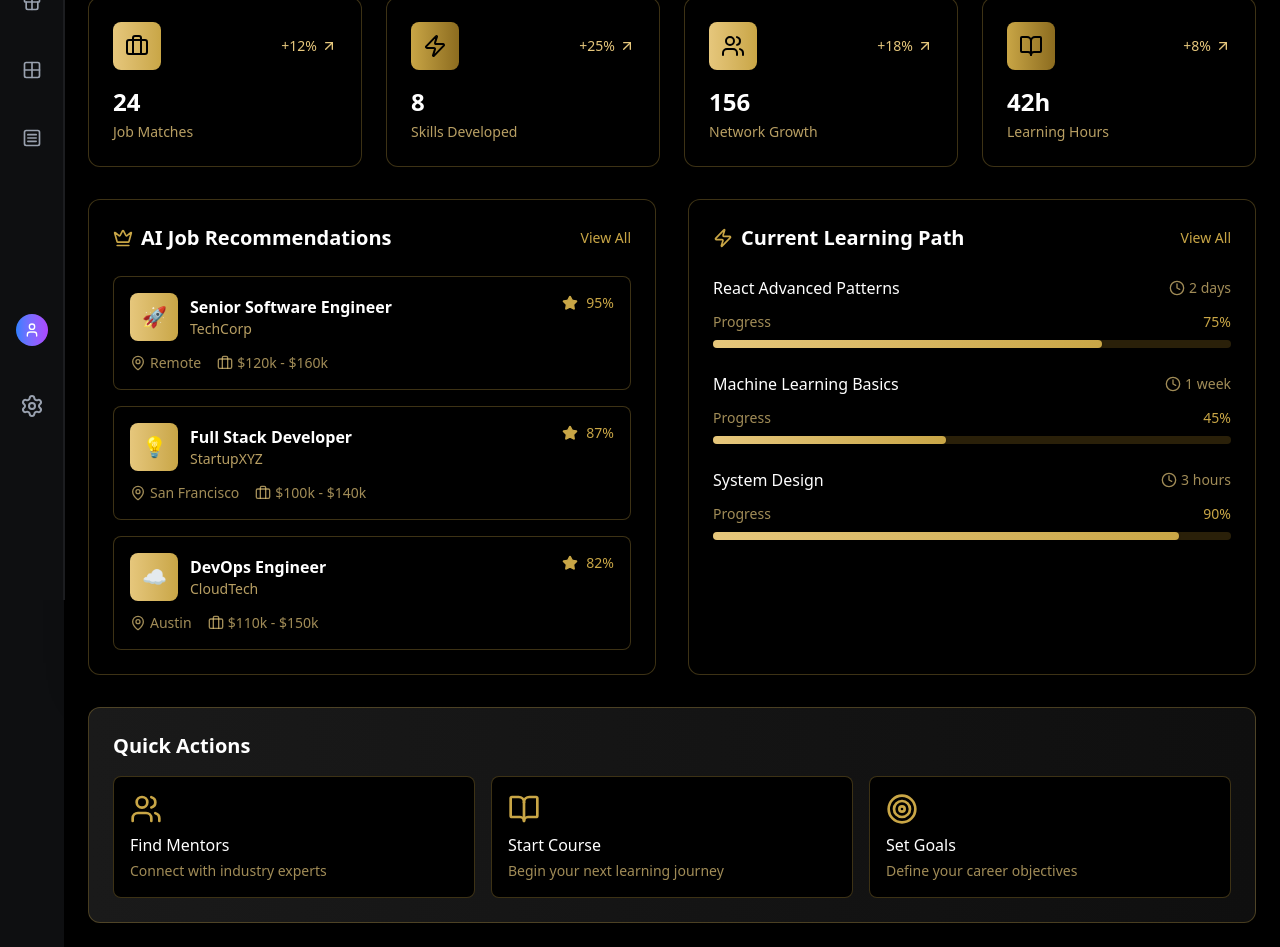
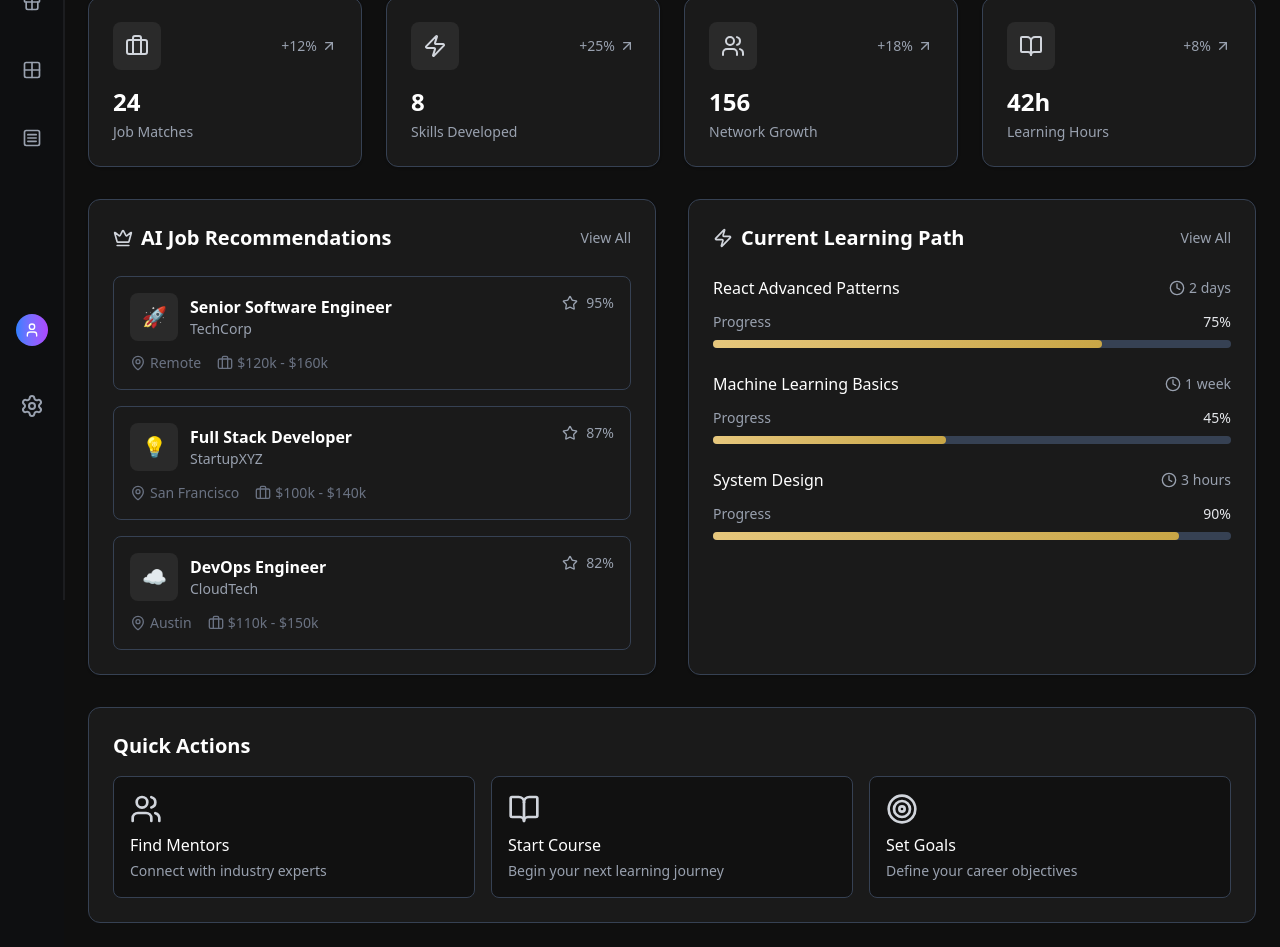
Before and after one commit to princeowire/smartgateai, a React (Vite) app: page /dashboard in a window 1280 px wide. Shown: the part 200-1147 px from the top of the page. Built offline with nearby package versions, Linux system fonts and the light colour scheme.

Commit message:
fixed dash

```diff
--- a/src/pages/Dashboard/dashboard.jsx
+++ b/src/pages/Dashboard/dashboard.jsx
@@ -2,15 +2,11 @@ import React from 'react';
 import { TrendingUp, Users, BookOpen, Target, ArrowUpRight, Star, Clock, MapPin, Briefcase, Crown, Zap } from 'lucide-react';
 
 export default function Dashboard() {
-  // Antique gold palette (no config needed)
-  // main:   #C9A646
-  // light:  #E6C77C
-  // dark:   #8C6C1F
   const stats = [
-    { label: 'Job Matches', value: '24', change: '+12%', color: 'bg-gradient-to-r from-[#E6C77C] to-[#C9A646]', icon: Briefcase },
-    { label: 'Skills Developed', value: '8', change: '+25%', color: 'bg-gradient-to-r from-[#C9A646] to-[#8C6C1F]', icon: Zap },
-    { label: 'Network Growth', value: '156', change: '+18%', color: 'bg-gradient-to-r from-[#E6C77C] to-[#C9A646]', icon: Users },
-    { label: 'Learning Hours', value: '42h', change: '+8%', color: 'bg-gradient-to-r from-[#C9A646] to-[#8C6C1F]', icon: BookOpen }
+    { label: 'Job Matches', value: '24', change: '+12%', icon: Briefcase },
+    { label: 'Skills Developed', value: '8', change: '+25%', icon: Zap },
+    { label: 'Network Growth', value: '156', change: '+18%', icon: Users },
+    { label: 'Learning Hours', value: '42h', change: '+8%', icon: BookOpen }
   ];
 
   const jobRecommendations = [
@@ -26,12 +22,12 @@ export default function Dashboard() {
   ];
 
   return (
-    <div className="p-6 space-y-8 bg-black min-h-screen">
+    <div className="p-6 space-y-8 bg-[#0f0f0f] min-h-screen text-gray-100">
       <div>
-        <h1 className="text-3xl font-bold text-[#C9A646] mb-2">
-          Welcome back, <span className="text-[#E6C77C]">John!</span>
+        <h1 className="text-3xl font-bold text-white mb-2">
+          Welcome back, <span className="text-gray-300">John!</span>
         </h1>
-        <p className="text-[#E6C77C]/70">Here's your personalized workforce development overview</p>
+        <p className="text-gray-400">Here's your personalized workforce development overview</p>
       </div>
 
       {/* Stats Grid */}
@@ -39,19 +35,19 @@ export default function Dashboard() {
         {stats.map((stat, index) => (
           <div
             key={index}
-            className="bg-black rounded-xl p-6 shadow-2xl border border-[#C9A646]/30 hover:border-[#E6C77C]/60 hover:shadow-[0_0_24px_0_#C9A64633] transition-all duration-300"
+            className="bg-[#1a1a1a] rounded-xl p-6 shadow border border-gray-700 hover:bg-[#222] transition-all duration-300"
           >
             <div className="flex items-center justify-between mb-4">
-              <div className={`w-12 h-12 ${stat.color} rounded-lg flex items-center justify-center shadow-lg`}>
-                <stat.icon className="w-6 h-6 text-black" />
+              <div className="w-12 h-12 bg-[#2a2a2a] rounded-lg flex items-center justify-center">
+                <stat.icon className="w-6 h-6 text-gray-300" />
               </div>
-              <span className="text-[#E6C77C] text-sm font-medium flex items-center">
+              <span className="text-sm font-medium text-gray-400 flex items-center">
                 {stat.change}
                 <ArrowUpRight className="w-4 h-4 ml-1" />
               </span>
             </div>
             <p className="text-2xl font-bold text-white mb-1">{stat.value}</p>
-            <p className="text-[#E6C77C]/80 text-sm">{stat.label}</p>
+            <p className="text-gray-400 text-sm">{stat.label}</p>
           </div>
         ))}
       </div>
@@ -59,36 +55,36 @@ export default function Dashboard() {
       {/* AI Recommendations */}
       <div className="grid grid-cols-1 lg:grid-cols-2 gap-8">
         {/* Job Matches */}
-        <div className="bg-black rounded-xl p-6 shadow-2xl border border-[#C9A646]/30">
+        <div className="bg-[#1a1a1a] rounded-xl p-6 shadow border border-gray-700">
           <div className="flex items-center justify-between mb-6">
             <div className="flex items-center space-x-2">
-              <Crown className="w-5 h-5 text-[#C9A646]" />
+              <Crown className="w-5 h-5 text-gray-300" />
               <h2 className="text-xl font-semibold text-white">AI Job Recommendations</h2>
             </div>
-            <button className="text-[#C9A646] hover:text-[#E6C77C] text-sm font-medium transition-colors duration-300">View All</button>
+            <button className="text-sm text-gray-400 hover:text-white transition-colors duration-300">View All</button>
           </div>
           <div className="space-y-4">
             {jobRecommendations.map((job, index) => (
               <div
                 key={index}
-                className="p-4 border border-[#C9A646]/30 rounded-lg hover:border-[#E6C77C]/60 hover:shadow-[0_0_16px_0_#C9A64626] transition-all duration-300 cursor-pointer bg-black/40 backdrop-blur-sm"
+                className="p-4 border border-gray-700 rounded-lg hover:bg-[#222] transition-all duration-300 cursor-pointer bg-[#1a1a1a]/50"
               >
                 <div className="flex items-start justify-between mb-3">
                   <div className="flex items-center space-x-3">
-                    <div className="w-12 h-12 bg-gradient-to-r from-[#E6C77C] to-[#C9A646] rounded-lg flex items-center justify-center text-xl shadow-lg">
+                    <div className="w-12 h-12 bg-[#2a2a2a] rounded-lg flex items-center justify-center text-xl">
                       {job.logo}
                     </div>
                     <div>
                       <h3 className="font-semibold text-white">{job.title}</h3>
-                      <p className="text-[#E6C77C]/80 text-sm">{job.company}</p>
+                      <p className="text-gray-400 text-sm">{job.company}</p>
                     </div>
                   </div>
                   <div className="flex items-center space-x-2">
-                    <Star className="w-4 h-4 text-[#C9A646] fill-current" />
-                    <span className="text-sm font-medium text-[#C9A646]">{job.match}%</span>
+                    <Star className="w-4 h-4 text-gray-400" />
+                    <span className="text-sm font-medium text-gray-400">{job.match}%</span>
                   </div>
                 </div>
-                <div className="flex items-center justify-between text-sm text-[#E6C77C]/70">
+                <div className="flex items-center justify-between text-sm text-gray-500">
                   <div className="flex items-center space-x-4">
                     <div className="flex items-center">
                       <MapPin className="w-4 h-4 mr-1" />
@@ -106,32 +102,32 @@ export default function Dashboard() {
         </div>
 
         {/* Skill Development */}
-        <div className="bg-black rounded-xl p-6 shadow-2xl border border-[#C9A646]/30">
+        <div className="bg-[#1a1a1a] rounded-xl p-6 shadow border border-gray-700">
           <div className="flex items-center justify-between mb-6">
             <div className="flex items-center space-x-2">
-              <Zap className="w-5 h-5 text-[#C9A646]" />
+              <Zap className="w-5 h-5 text-gray-300" />
               <h2 className="text-xl font-semibold text-white">Current Learning Path</h2>
             </div>
-            <button className="text-[#C9A646] hover:text-[#E6C77C] text-sm font-medium transition-colors duration-300">View All</button>
+            <button className="text-sm text-gray-400 hover:text-white transition-colors duration-300">View All</button>
           </div>
           <div className="space-y-6">
             {skillDevelopment.map((skill, index) => (
               <div key={index} className="space-y-3">
                 <div className="flex items-center justify-between">
                   <h3 className="font-medium text-white">{skill.skill}</h3>
-                  <div className="flex items-center text-sm text-[#E6C77C]/70">
+                  <div className="flex items-center text-sm text-gray-400">
                     <Clock className="w-4 h-4 mr-1" />
                     {skill.timeLeft}
                   </div>
                 </div>
                 <div className="space-y-2">
                   <div className="flex justify-between text-sm">
-                    <span className="text-[#E6C77C]/70">Progress</span>
-                    <span className="font-medium text-[#C9A646]">{skill.progress}%</span>
+                    <span className="text-gray-400">Progress</span>
+                    <span className="font-medium text-gray-200">{skill.progress}%</span>
                   </div>
-                  <div className="w-full bg-[#8C6C1F]/30 rounded-full h-2">
+                  <div className="w-full bg-gray-700 rounded-full h-2">
                     <div
-                      className="bg-gradient-to-r from-[#E6C77C] to-[#C9A646] h-2 rounded-full transition-all duration-500 shadow-sm"
+                      className="bg-gradient-to-r from-[#E6C77C] to-[#C9A646] h-2 rounded-full transition-all duration-500"
                       style={{ width: `${skill.progress}%` }}
                     ></div>
                   </div>
@@ -143,23 +139,23 @@ export default function Dashboard() {
       </div>
 
       {/* Quick Actions */}
-      <div className="bg-gradient-to-r from-[#1A1A1A] to-[#0F0F0F] rounded-xl p-6 border border-[#C9A646]/30 backdrop-blur-sm">
+      <div className="bg-[#1a1a1a] rounded-xl p-6 border border-gray-700">
         <h2 className="text-xl font-semibold text-white mb-4">Quick Actions</h2>
         <div className="grid grid-cols-1 md:grid-cols-3 gap-4">
-          <button className="bg-black p-4 rounded-lg border border-[#C9A646]/30 hover:border-[#E6C77C]/60 hover:shadow-[0_0_16px_0_#C9A64626] transition-all duration-300 text-left group">
-            <Users className="w-8 h-8 text-[#C9A646] mb-2 group-hover:scale-110 transition-transform duration-300" />
+          <button className="bg-[#111] p-4 rounded-lg border border-gray-700 hover:bg-[#222] transition-all duration-300 text-left group">
+            <Users className="w-8 h-8 text-gray-300 mb-2 group-hover:scale-110 transition-transform duration-300" />
             <h3 className="font-medium text-white mb-1">Find Mentors</h3>
-            <p className="text-[#E6C77C]/70 text-sm">Connect with industry experts</p>
+            <p className="text-gray-400 text-sm">Connect with industry experts</p>
           </button>
-          <button className="bg-black p-4 rounded-lg border border-[#C9A646]/30 hover:border-[#E6C77C]/60 hover:shadow-[0_0_16px_0_#C9A64626] transition-all duration-300 text-left group">
-            <BookOpen className="w-8 h-8 text-[#C9A646] mb-2 group-hover:scale-110 transition-transform duration-300" />
+          <button className="bg-[#111] p-4 rounded-lg border border-gray-700 hover:bg-[#222] transition-all duration-300 text-left group">
+            <BookOpen className="w-8 h-8 text-gray-300 mb-2 group-hover:scale-110 transition-transform duration-300" />
             <h3 className="font-medium text-white mb-1">Start Course</h3>
-            <p className="text-[#E6C77C]/70 text-sm">Begin your next learning journey</p>
+            <p className="text-gray-400 text-sm">Begin your next learning journey</p>
           </button>
-          <button className="bg-black p-4 rounded-lg border border-[#C9A646]/30 hover:border-[#E6C77C]/60 hover:shadow-[0_0_16px_0_#C9A64626] transition-all duration-300 text-left group">
-            <Target className="w-8 h-8 text-[#C9A646] mb-2 group-hover:scale-110 transition-transform duration-300" />
+          <button className="bg-[#111] p-4 rounded-lg border border-gray-700 hover:bg-[#222] transition-all duration-300 text-left group">
+            <Target className="w-8 h-8 text-gray-300 mb-2 group-hover:scale-110 transition-transform duration-300" />
             <h3 className="font-medium text-white mb-1">Set Goals</h3>
-            <p className="text-[#E6C77C]/70 text-sm">Define your career objectives</p>
+            <p className="text-gray-400 text-sm">Define your career objectives</p>
           </button>
         </div>
       </div>
```
